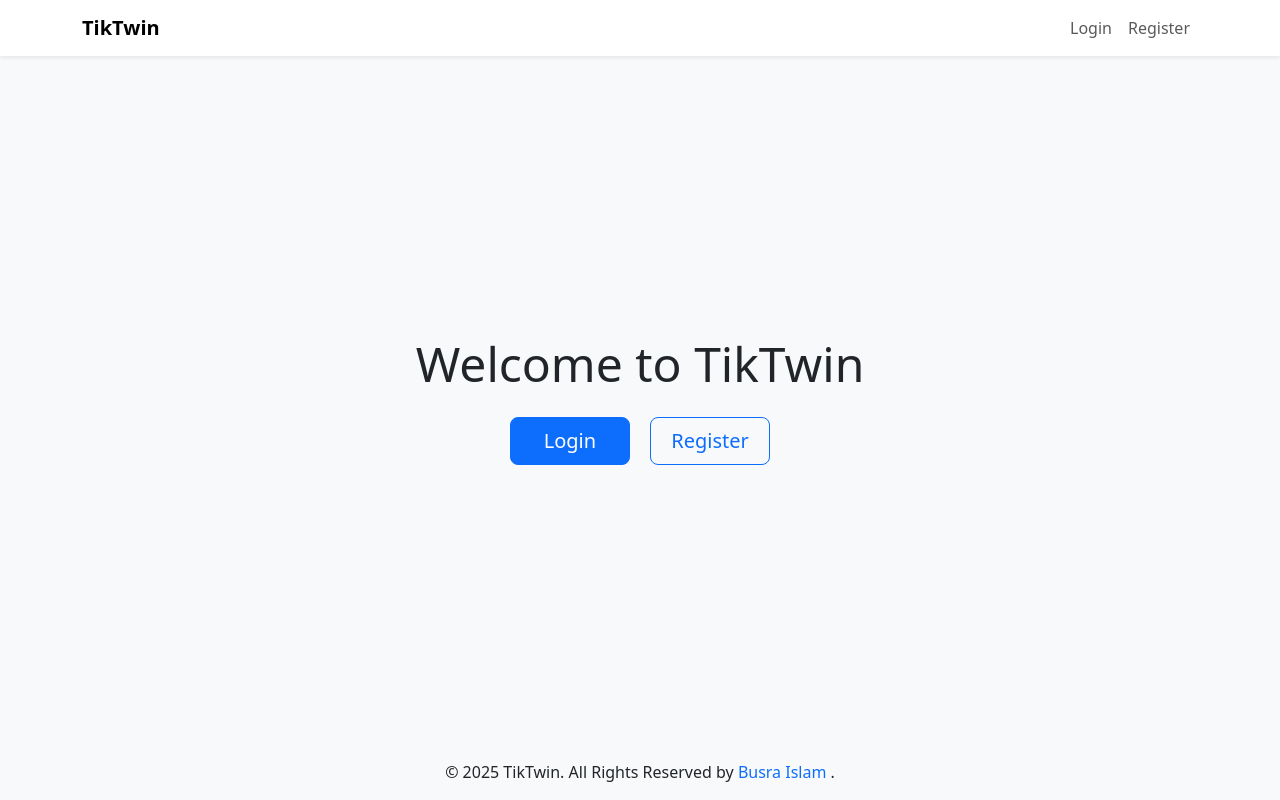
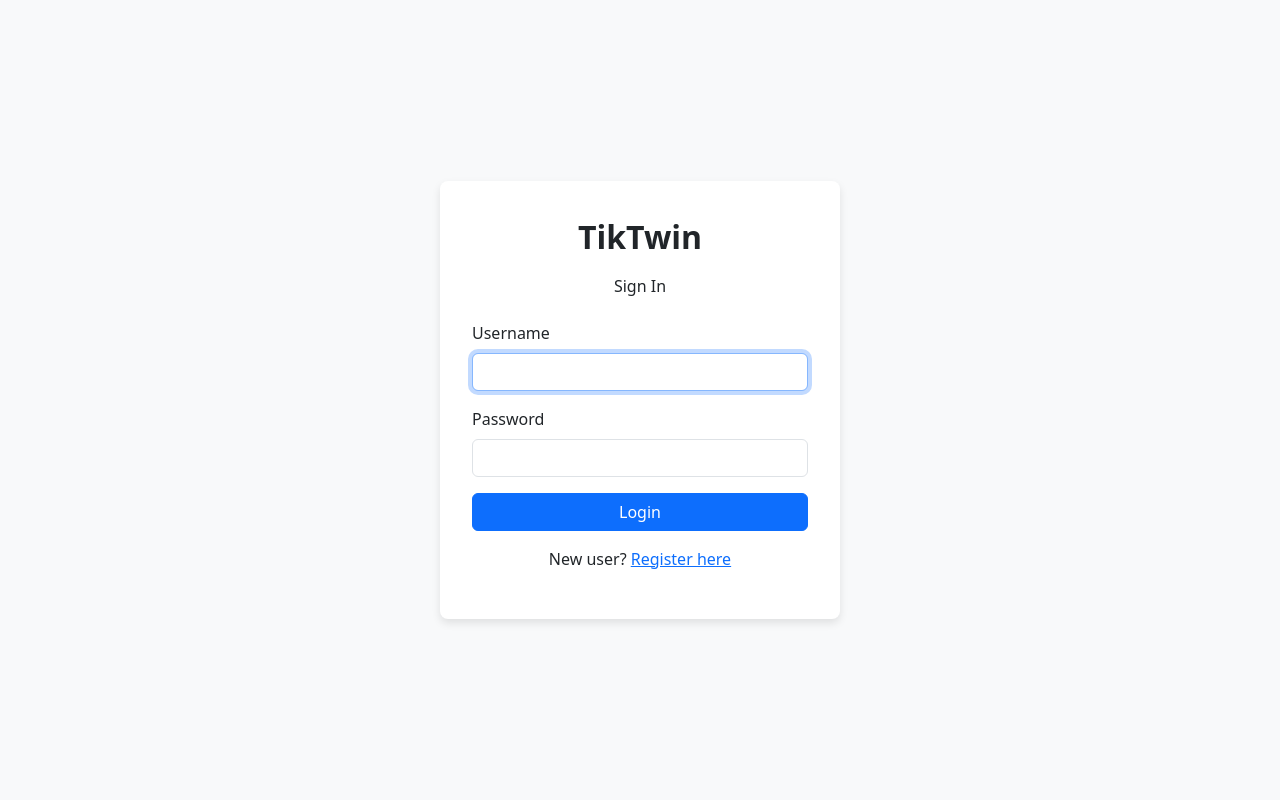
Before and after one commit to busraislam39/tiktwinwebapp, a Django app: page / in a window 1280 px wide. Run offline with Django 4.2, Linux system fonts and the light colour scheme.

Commit message:
update index.html

```diff
--- a/templates/index.html
+++ b/templates/index.html
@@ -1,87 +1,74 @@
 <!DOCTYPE html>
 <html lang="en">
 <head>
-  <meta charset="UTF-8" />
-  <meta name="viewport" content="width=device-width, initial-scale=1" />
-  <title>TikTwin Welcome</title>
-  <link
-    href="https://cdn.jsdelivr.net/npm/bootstrap@5.3.2/dist/css/bootstrap.min.css"
-    rel="stylesheet"
-  />
+    <meta charset="UTF-8"/>
+    <meta name="viewport" content="width=device-width, initial-scale=1"/>
+    <title>Login – TikTwin</title>
+    <link href="https://cdn.jsdelivr.net/npm/bootstrap@5.3.2/dist/css/bootstrap.min.css" rel="stylesheet">
     <style>
         body {
             background: #f8f9fa;
-      min-height: 100vh;
-      display: flex;
-      flex-direction: column;
-    }
-    .hero {
-      flex: 1;
             display: flex;
             align-items: center;
             justify-content: center;
-      text-align: center;
-      padding: 3rem;
+            min-height: 100vh;
         }
-    .hero h1 {
-      font-size: 3rem;
-      margin-bottom: 1rem;
-    }
-    .hero .btn {
-      width: 120px;
-      margin: 0 0.5rem;
+        .login-container {
+            max-width: 400px;
+            width: 100%;
+            padding: 2rem;
+            background: #ffffff;
+            border-radius: 8px;
+            box-shadow: 0 4px 8px rgba(0, 0, 0, 0.1);
         }
     </style>
 </head>
 <body>
+<div class="login-container">
+    <a class="navbar-brand fw-bold d-block mb-3 text-center" href="/" style="font-size: 2rem;">TikTwin</a>
+    <h6 class="mb-4 text-center">Sign In</h6>
 
-  <nav class="navbar navbar-expand-lg bg-white shadow-sm">
-    <div class="container">
-      <a class="navbar-brand fw-bold" href="/">TikTwin</a>
-      <button
-        class="navbar-toggler"
-        type="button"
-        data-bs-toggle="collapse"
-        data-bs-target="#navItems"
-        aria-controls="navItems"
-        aria-expanded="false"
-        aria-label="Toggle navigation"
-      >
-        <span class="navbar-toggler-icon"></span>
-      </button>
-      <div class="collapse navbar-collapse" id="navItems">
-        <ul class="navbar-nav ms-auto mb-2 mb-lg-0">
-          <li class="nav-item">
-            <a class="nav-link" href="/login/">Login</a>
-          </li>
-          <li class="nav-item">
-            <a class="nav-link" href="/register/">Register</a>
-          </li>
-        </ul>
+    <form id="login-form" method="post" action="{% url 'login' %}">
+        {% csrf_token %}
+        <div class="mb-3">
+            <label for="username" class="form-label">Username</label>
+            <input type="text" name="username" class="form-control" id="username" required autofocus autocomplete="username">
         </div>
+        <div class="mb-3">
+            <label for="password" class="form-label">Password</label>
+            <input type="password" name="password" class="form-control" id="password" required autocomplete="current-password">
         </div>
-  </nav>
+        <button type="submit" class="btn btn-primary w-100">Login</button>
+    </form>
 
-  <div class="hero container">
-    <div>
-      <h1>Welcome to TikTwin</h1>
-      <div class="mt-4">
-        <a href="/login/" class="btn btn-primary btn-lg">Login</a>
-        <a href="/register" class="btn btn-outline-primary btn-lg">Register</a>
-      </div>
+    <div class="mt-3 text-center">
+        <p>New user? <a href="{% url 'register' %}">Register here</a></p>
     </div>
 </div>
 
-  <footer class="text-center py-3">
-  &copy; 2025 TikTwin. All Rights Reserved by
-  <a href="mailto:Islam-B2@ulster.ac.uk" class="text-decoration-none text-bold">
-    Busra Islam
-  </a>.
-</footer>
+<!-- Toasts for messages -->
+{% if messages %}
+<div class="position-fixed top-0 end-0 p-3" style="z-index: 1080;">
+  {% for message in messages %}
+    <div class="toast align-items-center text-bg-{% if 'error' in message.tags %}danger{% elif 'success' in message.tags %}success{% else %}dark{% endif %} border-0"
+         role="alert" aria-live="assertive" aria-atomic="true" data-bs-delay="3000">
+      <div class="d-flex">
+        <div class="toast-body">
+          {{ message }}
+        </div>
+        <button type="button" class="btn-close btn-close-white me-2 m-auto" data-bs-dismiss="toast" aria-label="Close"></button>
+      </div>
+    </div>
+  {% endfor %}
+</div>
+{% endif %}
 
-
-  <script
-    src="https://cdn.jsdelivr.net/npm/bootstrap@5.3.2/dist/js/bootstrap.bundle.min.js"
-  ></script>
+<script src="https://cdn.jsdelivr.net/npm/bootstrap@5.3.2/dist/js/bootstrap.bundle.min.js"></script>
+<script>
+  // Auto-show any toasts rendered by Django messages
+  document.addEventListener('DOMContentLoaded', () => {
+    document.querySelectorAll('.toast').forEach(el => new bootstrap.Toast(el).show());
+  });
+</script>
 </body>
 </html>
```
Lines whose indentation alone changed are shown as unchanged.
